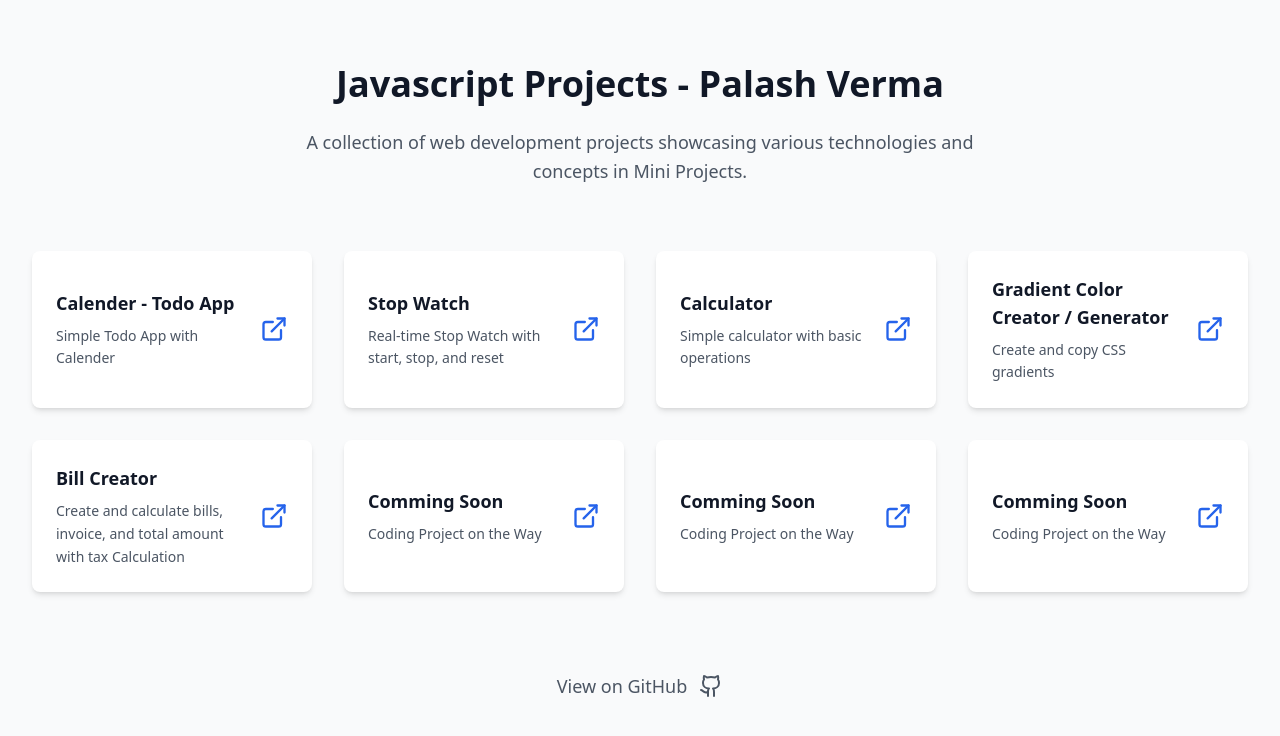
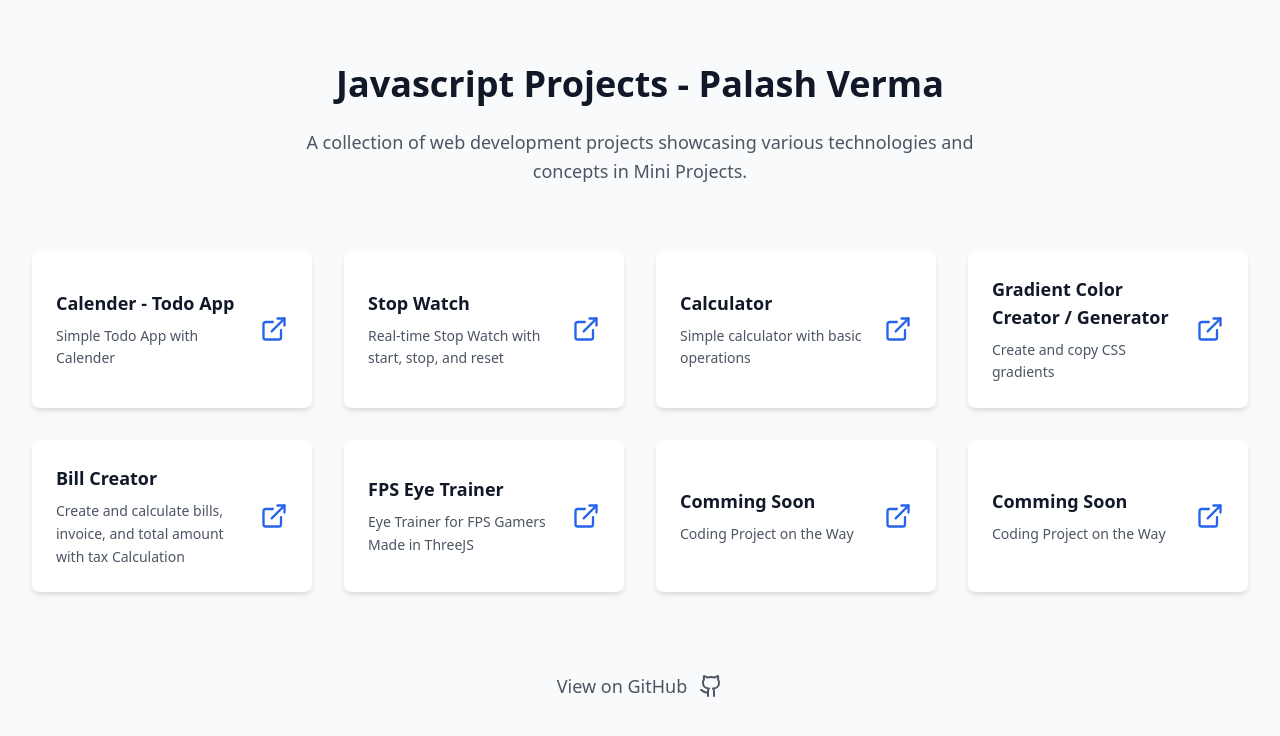
Before and after one commit to P4L4SH/Project-showcase, a React (Vite) app: page / in a window 1280 px wide. Shown: the top 736 px of the page. Built offline with nearby package versions, Linux system fonts and the light colour scheme.

Commit message:
added Vercel applicaiton

```diff
--- a/src/App.jsx
+++ b/src/App.jsx
@@ -70,9 +70,9 @@ function App() {
       link: "https://bill-creator-palashverma.netlify.app/"
     },
     {
-      title: "Comming Soon",
-      description: "Coding Project on the Way",
-      link: "#"
+      title: "FPS Eye Trainer",
+      description: "Eye Trainer for FPS Gamers Made in ThreeJS",
+      link: "https://eyetrainer.vercel.app/"
     },
     {
       title: "Comming Soon",
```
